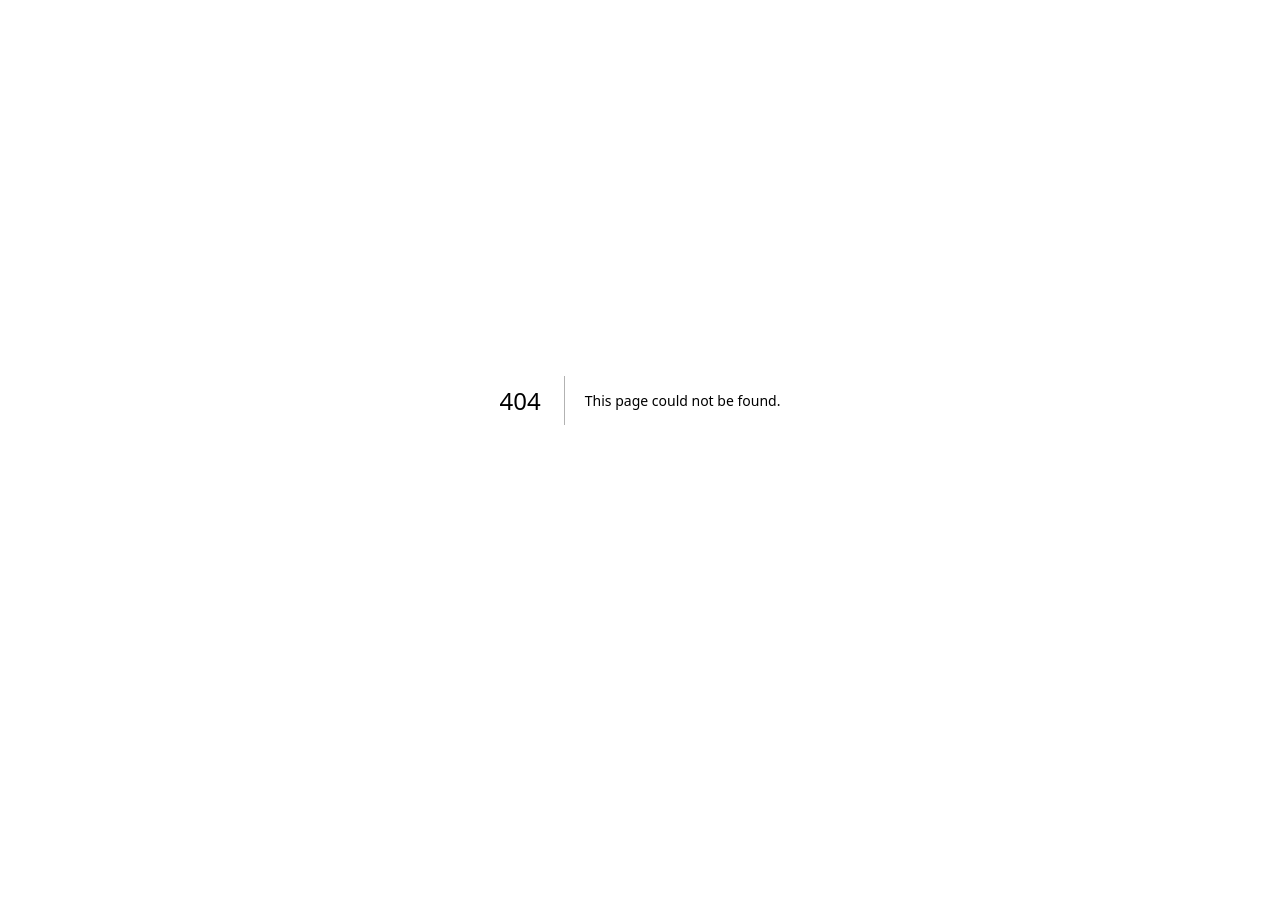
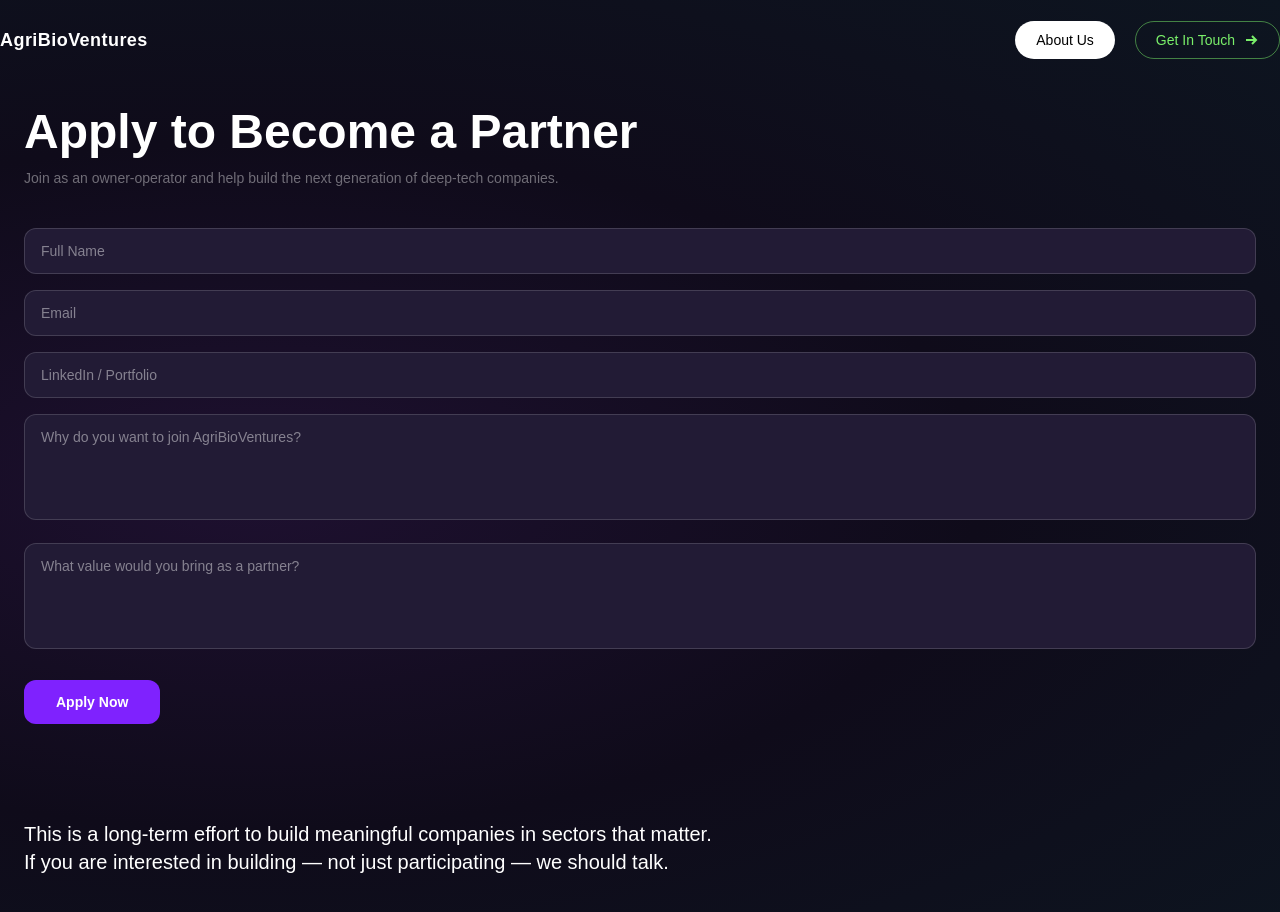
Before and after one commit to prashant-dayanand/agro-venture, a Next.js app: page /apply in a window 1280 px wide. Before the commit this address had no page. Shown: the top 912 px of the page. Before the commit the page ends 800 px from the top, so only its background shows below. Built offline with nearby package versions, Linux system fonts and the light colour scheme.

Commit message:
code update

```diff
--- /dev/null
+++ b/app/apply/page.tsx
@@ -0,0 +1,15 @@
+"use client";
+
+import ApplyPartner from "@/components/apply-section";
+import { ConstellationCanvas, Navbar } from "@/components/hero-section";
+
+
+export default function Apply() {
+
+  return (
+    <>
+      <Navbar />
+      <ApplyPartner />
+    </>
+  );
+}
--- a/components/hero-section.tsx
+++ b/components/hero-section.tsx
@@ -134,7 +134,7 @@ export function Navbar() {
           : "bg-transparent"
       }`}
     >
-      <div className="max-w-7xl mx-auto px-6 md:px-10 flex items-center justify-between h-16 md:h-20">
+      <div className="max-w-7xl mx-auto flex items-center justify-between h-16 md:h-20">
         {/* Logo */}
         <div className="flex items-center gap-5">
         <Link href="/">
@@ -153,8 +153,8 @@ export function Navbar() {
           </Link>
 
           {/* CTA */}
-          <a
-            href="#apply"
+          <Link
+            href="/apply"
             className="hidden md:inline-flex items-center gap-2 px-5 py-2 rounded-full border border-[#7aef6a]/50 text-[#7aef6a] text-sm font-medium hover:bg-[#7aef6a]/10 transition-all duration-200"
           >
             Get In Touch
@@ -167,7 +167,7 @@ export function Navbar() {
             >
               <path d="M3 8h10M9 4l4 4-4 4" />
             </svg>
-          </a>
+          </Link>
         </div>
 
         {/* Hamburger */}
@@ -204,12 +204,20 @@ export function Navbar() {
               {l}
             </a>
           ))} */}
-          <a
-            href="#"
+         <div className="flex items-center gap-5">
+            <Link
+            href="/apply"
+            className="mt-2 inline-flex items-center gap-2 px-5 py-2 rounded-full bg-white text-sm font-medium w-fit hover:bg-gray-200 transition-all"
+          >
+            About Us
+          </Link>
+          <Link
+            href="/apply"
             className="mt-2 inline-flex items-center gap-2 px-5 py-2 rounded-full border border-[#7aef6a]/50 text-[#7aef6a] text-sm font-medium w-fit hover:bg-[#7aef6a]/10 transition-all"
           >
             Get In Touch
-          </a>
+          </Link>
+         </div>
         </div>
       )}
     </nav>
```
